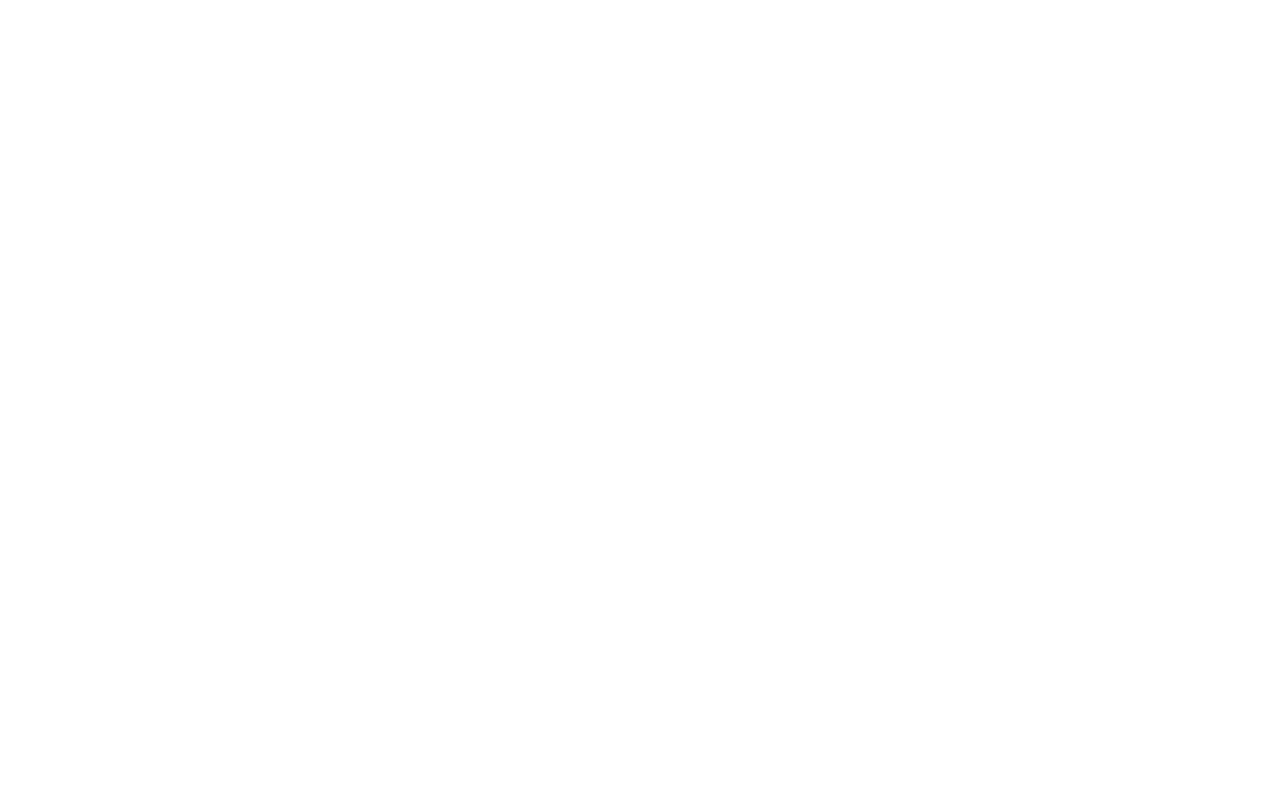
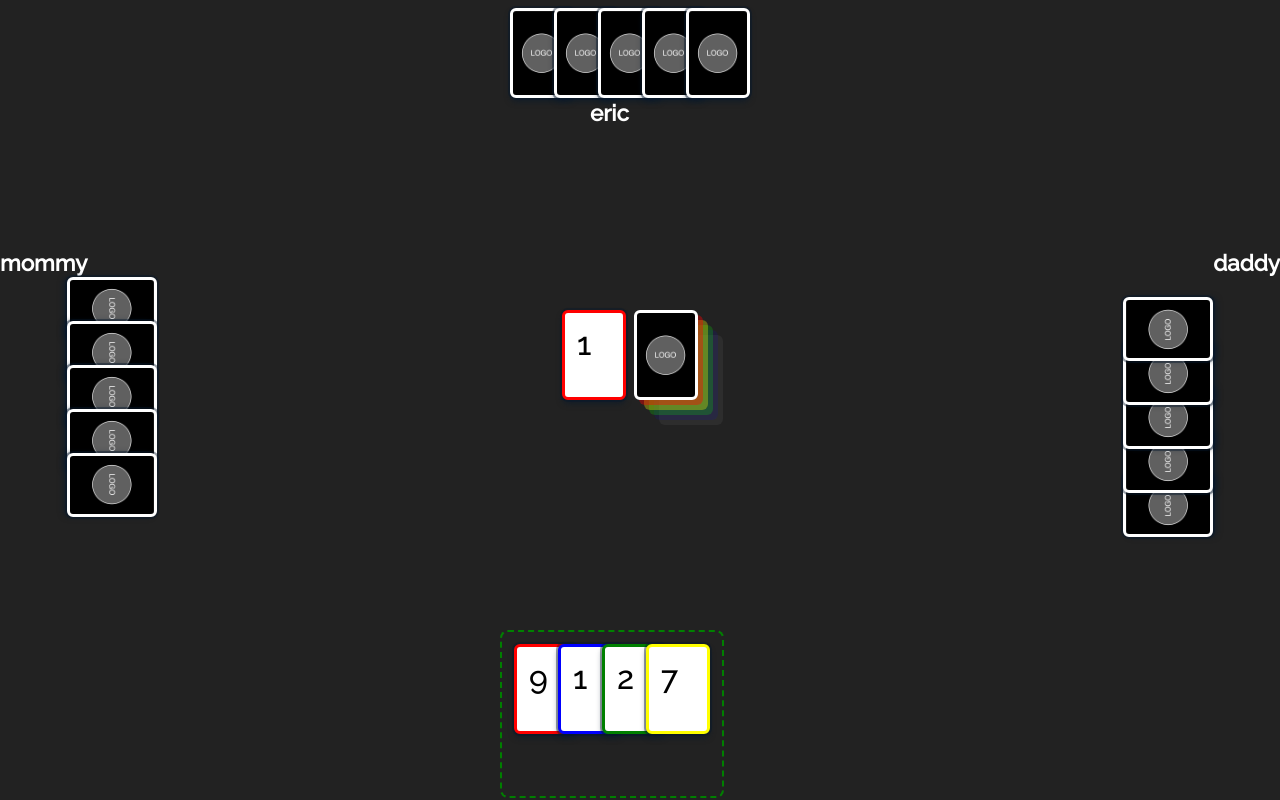
Before and after one commit to EricNavar/32-stacks, a React (Create React App) app: page /server-test/1 in a window 1280 px wide. Before the commit this address had no page. Built offline with nearby package versions, Linux system fonts and the light colour scheme.

Commit message:
refine css

```diff
--- a/src/App.js
+++ b/src/App.js
@@ -14,6 +14,9 @@ function App() {
         <Route path="/" element={<Home />} />
         <Route path="/rules" element={<GameRules />} />
         <Route path="/play" element={<PlayScreen />} />
+        <Route path="/server-test" >
+        <Route path=":id" element={<PlayScreen />} element={<PlayScreen/>}/>
+        </Route>
       </Routes>
     </BrowserRouter>
   );
--- a/src/PlayScreen.css
+++ b/src/PlayScreen.css
@@ -2,9 +2,22 @@
     border-radius: 6px;
     border-style: solid;
     display: inline-flex;
-    width: 60px;
-    height: 85px;
+    width: 64px;
+    height: 90px;
     box-shadow: rgba(6, 24, 44, 0.4) 0px 0px 0px 2px, rgba(6, 24, 44, 0.65) 0px 4px 6px -1px, rgba(255, 255, 255, 0.08) 0px 1px 0px inset;
     margin-left: -20px;
-    height: 85px;
+    box-sizing: border-box;
 }
+
+.username {
+    margin: 0;
+    font-weight: bold;
+    font-size: 1.4rem;
+    color: white;
+    top: calc(50% - 150px);
+    position: absolute;
+}
+
+.pile {
+    box-shadow: rgba(255, 0, 0, 0.4) 5px 5px, rgba(255, 255, 0, 0.3) 10px 10px, rgba(0, 255, 0, 0.2) 15px 15px, rgba(0, 0, 255, 0.1) 20px 20px, rgba(255, 255, 255, 0.05) 25px 25px;
+}
--- a/src/PlayScreen.js
+++ b/src/PlayScreen.js
@@ -1,3 +1,4 @@
+/* eslint-disable no-unused-vars */
 import React from 'react';
 import styled from 'styled-components'
 import { yourCards } from './sampleData.js';
@@ -11,10 +12,11 @@ const PlayScreenMain = styled.main`
   height: 100vh;
 `
 
-const LastCardContainer = styled.div`
+const Center = styled.div`
   position: absolute;
   bottom: 50%;
-  left: calc(50% - 20px);
+  left: calc(50% - 58px);
+  display: flex;
 `
 
 const CardStyledComponent = styled.div`
@@ -64,38 +66,52 @@ const HiddenCard = styled.div`
 const LeftPlayerHandContainer = styled.div`
   position: absolute;
   top: calc(50% - 40px);
-  transform: rotate(90deg);
 `
 
 const RightPlayerHandContainer = styled.div`
   position: absolute;
   top: calc(50% - 40px);
   right: 0;
-  transform: rotate(-90deg);
+`
+
+const RightPlayerUsername = styled.p`
+  right: 0;
+`
+
+const LeftPlayerUsername = styled.p`
+  left: 0;
+`
+
+const TopPlayerUsername = styled.p`
+  top: 100px;
+  left: calc(50% - 50px);
+  width: 100px;
 `
 
 function Card(props) {
-  console.log(props);
-  const color = props.color;
-  const value = props.value;
+  const {color, value} = props
   return (
-    <CardStyledComponent color={color} className="card">
+    <CardStyledComponent color={color} className="card" >
       <CardText>{value}</CardText>
     </CardStyledComponent>
   );
 }
 
 function PlayScreen() {
+  const players = 4;
+
   const yourUserName = "greg";
   const topPlayerName = "eric"
+  const leftPlayerName = "mommy"
+  const rightPlayerName = "daddy"
+
+  const [hand, setHand] = React.useState(yourCards);
   const [topPlayerCardCount, setTopPlayerCardCount] = React.useState(5);
   const [leftPlayerCardCount, setLeftPlayerCardCount] = React.useState(5);
   const [rightPlayerCardCount, setRightPlayerCardCount] = React.useState(5);
-  //what cards you have in your hand
-  const [hand, setHand] = React.useState(yourCards);
+
   const [lastColor, setLastColor] = React.useState("red");
   const [lastValue, setLastValue] = React.useState("1");
-  const players = 4;
 
   const myHandOffset = (hand.length * 70) / 2;
 
@@ -106,24 +122,28 @@ function PlayScreen() {
           {Array.apply(null, { length: topPlayerCardCount }).map(card => <HiddenCard className="card"/>)}
         </div>
       </TopPlayerHandContainer>
+      <TopPlayerUsername className='username'>{topPlayerName}</TopPlayerUsername>
+      <LeftPlayerUsername className='username'>{leftPlayerName}</LeftPlayerUsername>
       <LeftPlayerHandContainer>
-        <div style={{display:'max-content'}}>
+        <div style={{display:'max-content', transform: 'rotate(90deg)'}}>
           {Array.apply(null, { length: topPlayerCardCount }).map(card => <HiddenCard className="card"/>)}
         </div>
       </LeftPlayerHandContainer>
+      <RightPlayerUsername className='username'>{rightPlayerName}</RightPlayerUsername>
       <RightPlayerHandContainer>
-        <div style={{display:'max-content'}}>
-          {Array.apply(null, { length: topPlayerCardCount }).map(card => <HiddenCard className="card"/>)}
+        <div style={{display:'max-content', transform: 'rotate(-90deg)'}}>
+          {Array.apply(null, { length: rightPlayerCardCount }).map(card => <HiddenCard className="card"/>)}
         </div>
       </RightPlayerHandContainer>
-      <LastCardContainer>
-        <Card color={lastColor} value={lastValue} />
-      </LastCardContainer>
       <HandContainer style={{left:`calc(50% - ${myHandOffset}px`}}>
         <div style={{width:'max-content'}}>
           {hand.map((card,index) => <Card key={index} color={card.c} value={card.v}/>)}
         </div>
       </HandContainer>
+      <Center>
+        <Card color={lastColor} value={lastValue}/>
+        <HiddenCard className="card pile" style={{marginLeft: 8}}/>
+      </Center>
     </PlayScreenMain>
   );
 }
```
